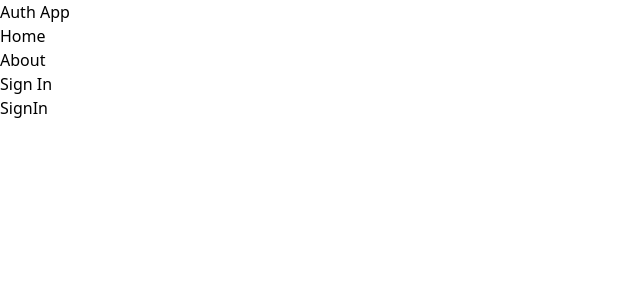
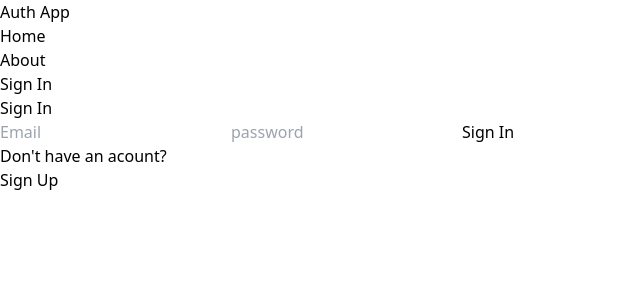
Before and after one commit to yaasiinaxmed/Mern-Auth-Project, a React (Vite) app in the folder client/: page /sign-in in a window 1280 px wide. Shown: the top 300 px of the page, without its empty margins (0-640 px from the left). Built offline with nearby package versions, Linux system fonts and the light colour scheme.

Commit message:
complate the sign in page functionality

```diff
--- a/client/src/pages/SignIn.jsx
+++ b/client/src/pages/SignIn.jsx
@@ -1,9 +1,76 @@
-import React from 'react'
+import React, { useState } from 'react'
+import { Link, useNavigate } from "react-router-dom";
 
 function SignIn() {
+  const [formData, setFormDate] = useState({});
+  const [error, setError] = useState(null);
+  const [loading, setLoading] = useState(false);
+  const navigate = useNavigate()
+
+  const handleChange = (e) => {
+    setFormDate({ ...formData, [e.target.id]: e.target.value });
+  };
+
+  const handleSubmit = async (e) => {
+    e.preventDefault();
+
+    try {
+      setLoading(true);
+      setError(false)
+
+      const res = await fetch("/api/auth/signin", {
+        method: "POST",
+        headers: { "Content-Type": "application/json" },
+        body: JSON.stringify(formData),
+      });
+      const data = await res.json();
+      setLoading(false);
+
+      console.log(data)
+      if(data.success === false) {
+        setError(true)
+        return
+      }
+
+      navigate('/')
+
+    } catch (error) {
+      setLoading(false);
+      setError(true);
+    }
+  };
+
   return (
-    <div>SignIn</div>
-  )
+    <div className="p-3 max-w-lg mx-auto">
+      <h1 className="text-3xl text-center font-semibold my-7">Sign In</h1>
+      <form onSubmit={handleSubmit} className="flex flex-col gap-4">
+        <input
+          type="email"
+          placeholder="Email"
+          id="email"
+          className="bg-slate-100 p-3 rounded-lg"
+          onChange={handleChange}
+        />
+        <input
+          type="password"
+          placeholder="password"
+          id="password"
+          className="bg-slate-100 p-3 rounded-lg"
+          onChange={handleChange}
+        />
+        <button disabled={loading} className="bg-slate-700 text-white p-3 rounded-lg uppercase hover:opacity-95">
+          {loading ? 'Loading...' : 'Sign In'}
+        </button>
+      </form>
+      <div className="flex gap-2 mt-5">
+        <p>Don't have an acount?</p>
+        <Link to="/sign-up">
+          <span className="text-blue-500">Sign Up</span>
+        </Link>
+      </div>
+      <p className="text-red-700 mt-5">{error && "Something went wrong!"}</p>
+    </div>
+  );
 }
 
 export default SignIn
--- a/client/src/pages/SignUp.jsx
+++ b/client/src/pages/SignUp.jsx
@@ -1,10 +1,11 @@
 import React, { useState } from "react";
-import { Link } from "react-router-dom";
+import { Link, useNavigate } from "react-router-dom";
 
 function SignUp() {
   const [formData, setFormDate] = useState({});
   const [error, setError] = useState(null);
   const [loading, setLoading] = useState(false);
+  const navigate = useNavigate()
 
   const handleChange = (e) => {
     setFormDate({ ...formData, [e.target.id]: e.target.value });
@@ -30,6 +31,8 @@
         setError(true)
         return
       }
+
+      navigate('/sign-in')
 
     } catch (error) {
       setLoading(false);
```
